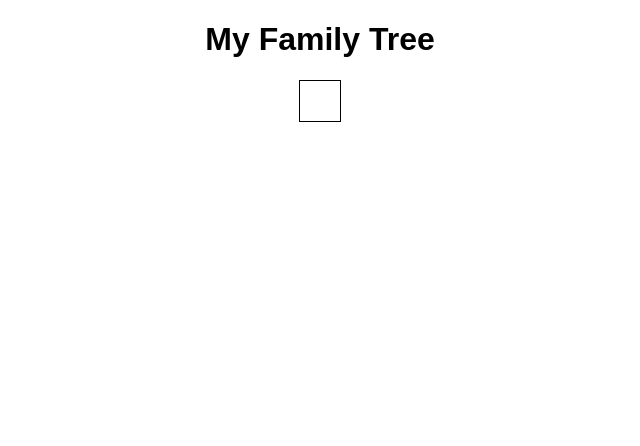
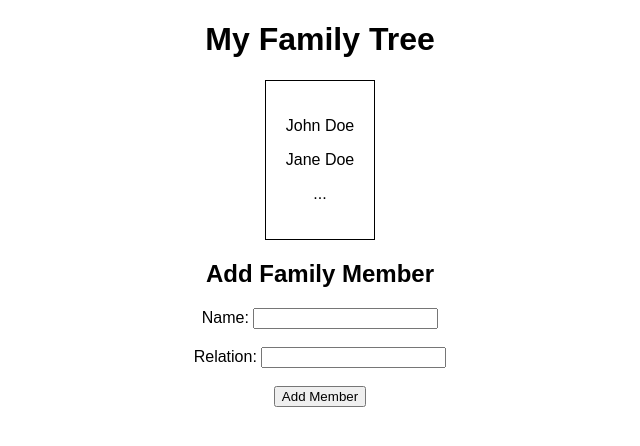
Before and after one commit to JarvisReacher/familytree, a plain HTML site: page index.html in a window 1280 px wide. Shown: the whole page, without its empty margins (320-960 px from the left). Drawn offline with Linux system fonts and the light colour scheme.

Commit message:
Update index.html

```diff
--- a/index.html
+++ b/index.html
@@ -3,10 +3,20 @@
 <head>
     <title>Family Tree</title>
     <link rel="stylesheet" type="text/css" href="styles.css">
-    <script src="script.js"></script>
 </head>
 <body>
     <h1>My Family Tree</h1>
     <div id="family-tree"></div>
+
+    <h2>Add Family Member</h2>
+    <form id="family-form">
+        <label for="name">Name:</label>
+        <input type="text" id="name" name="name" required><br><br>
+        <label for="relation">Relation:</label>
+        <input type="text" id="relation" name="relation" required><br><br>
+        <button type="button" onclick="addFamilyMember()">Add Member</button>
+    </form>
+
+    <script src="script.js"></script>
 </body>
 </html>
```
